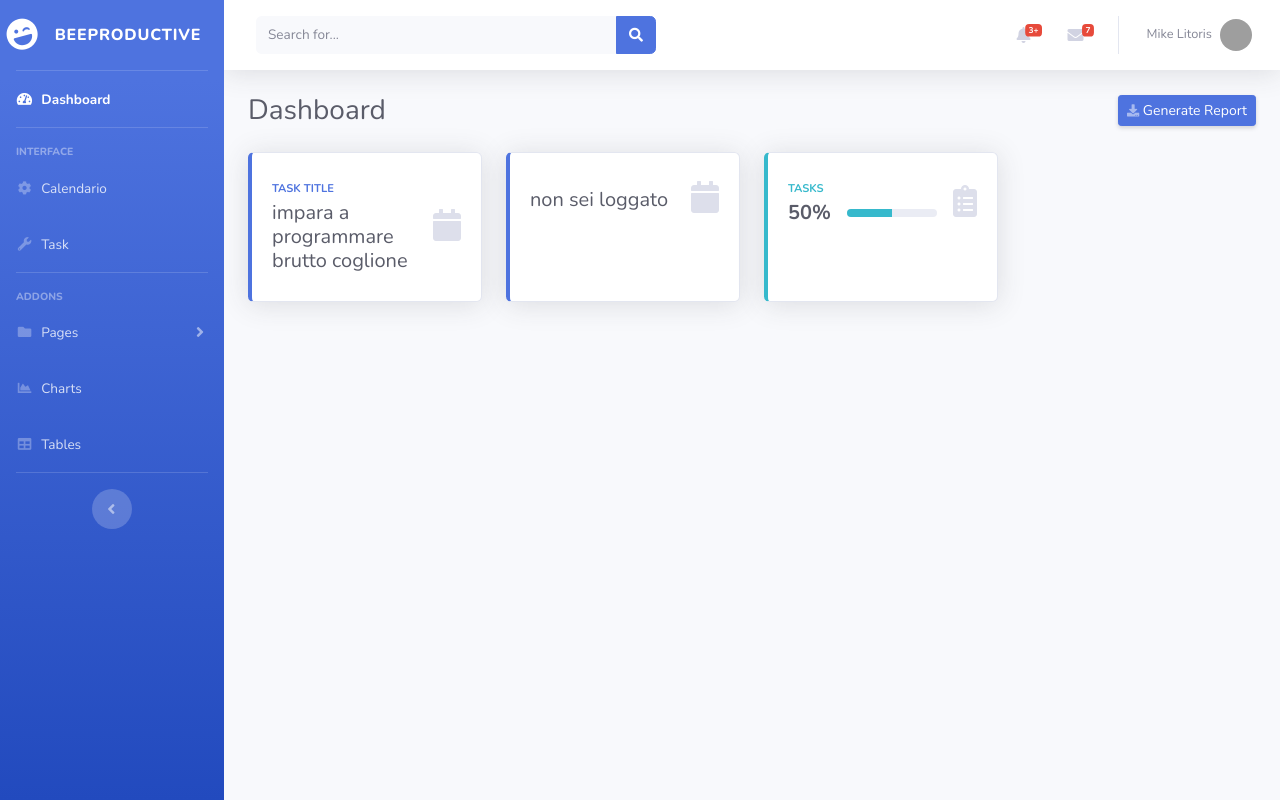
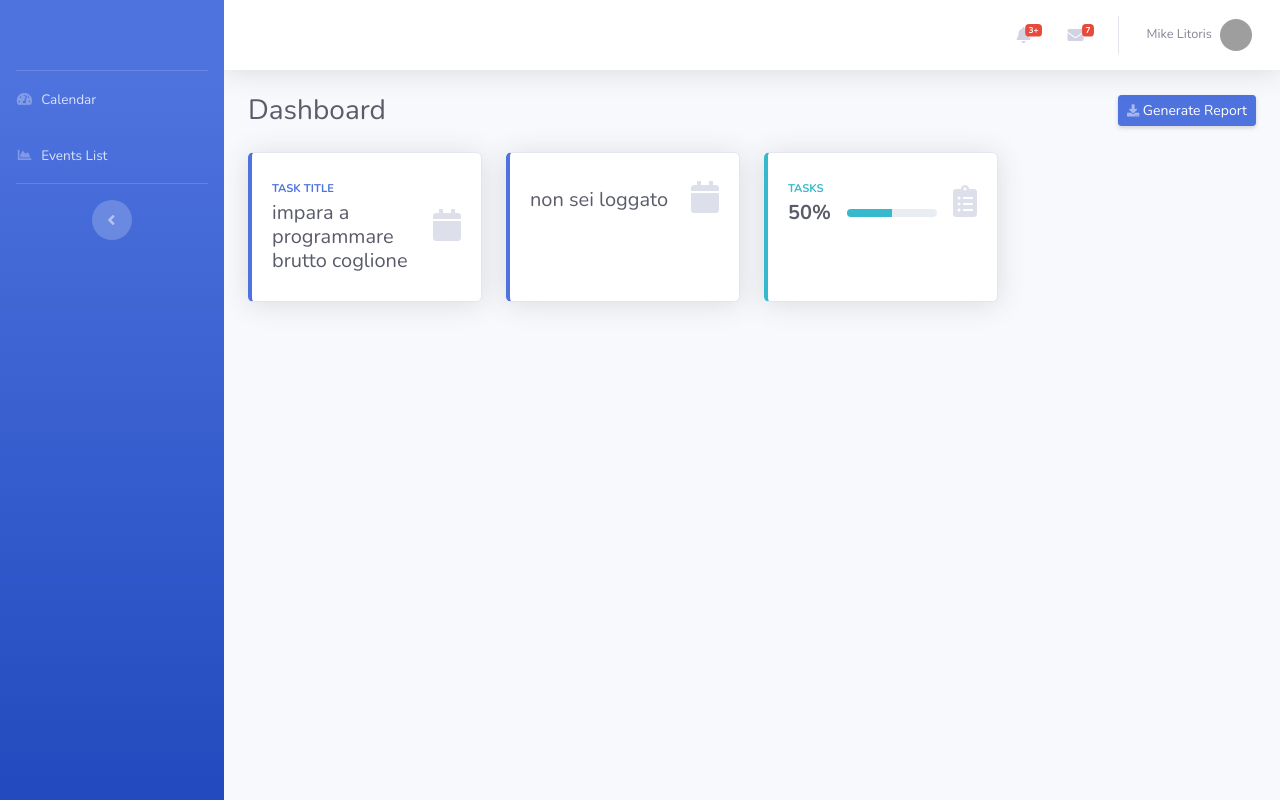
Before and after one commit to KoolKevin/BeeProductive, a Symfony app: template templates/index.html.twig in a window 1280 px wide. Run offline with Twig, Linux system fonts and the light colour scheme; the template is opened without the code that fills it, so the values that code supplies are empty; some libraries are stand-ins or nearby versions; grey boxes are pictures that could not be loaded.

Commit message:
calendario 1

```diff
--- a/src/Controller/userController.php
+++ b/src/Controller/userController.php
@@ -36,7 +36,7 @@ use Doctrine\ORM\EntityManagerInterface;
             //$userColorHex = $this->checkUserColor($this->session->get("login"));
 
             //pagine con user loggato
-          return $this->render('index.html.twig', array('login' => $this->session->get("login")/*,'color' => $userColorHex*/));
+          return $this->render('landingPage.html.twig', array('login' => $this->session->get("login")/*,'color' => $userColorHex*/));
 
           } else {
             //render not logged template
@@ -88,8 +88,6 @@ use Doctrine\ORM\EntityManagerInterface;
 
             $user = $repository->findOneBy(['username' => $userName]);
 
-            return $this->render('landingPage.html.twig', array('registrazione' => $user->getUsername()) );
-
             if($user && $user->getUsername() == $userName && $user->getPassword() == md5($password)){
               //render logged page and set session login
 
@@ -115,7 +113,7 @@ use Doctrine\ORM\EntityManagerInterface;
 
         //metodi privati
         private function checkLogin(){
-         if($this->session->get('login',false)){
+         if($this->session->get('login')){
            /*$repository = $this->getDoctrine()->getRepository(UserSession::class);
            $userSession = $repository->findOneBysess_id($this->session->getId());*/
 
--- a/templates/base.html.twig
+++ b/templates/base.html.twig
@@ -7,13 +7,19 @@
 
         <title>{% block title %}BeeProductive!{% endblock %}</title>
 
-        {% block stylesheets %}
         <!-- Custom fonts for this template-->
         <link href="{{ asset('vendor/fontawesome-free/css/all.min.css') }}" rel="stylesheet" type="text/css"/>
         <link href="https://fonts.googleapis.com/css?family=Nunito:200,200i,300,300i,400,400i,600,600i,700,700i,800,800i,900,900i" rel="stylesheet">
 
         <!-- Custom styles for this template-->
         <link href="{{ asset('css/sb-admin-2.min.css') }}" rel="stylesheet"/>
+
+        {% block stylesheets %}
+
+        {% endblock %}
+
+        {% block javascripts %}
+
         {% endblock %}
     </head>
 
@@ -22,7 +28,7 @@
 
         {% endblock %}
 
-        {% block javascripts %}
+
         <!-- Bootstrap core JavaScript-->
         <script src="{{ asset('vendor/jquery/jquery.min.js') }}"></script>
         <script src="{{ asset('vendor/bootstrap/js/bootstrap.bundle.min.js') }}"></script>
@@ -39,6 +45,5 @@
         <!-- Page level custom scripts -->
         <script src="{{ asset('js/demo/chart-area-demo.js') }}"></script>
         <script src="{{ asset('js/demo/chart-pie-demo.js') }}"></script>
-        {% endblock %}
     </body>
 </html>
--- a/templates/landingPage.html.twig
+++ b/templates/landingPage.html.twig
@@ -34,7 +34,13 @@
             <div class="collapse navbar-collapse" id="navbarResponsive">
 
                 <ul class="navbar-nav ml-auto my-2 my-lg-0">
+
+                    {% if login == false %}
                     <li class="nav-item"><a class="nav-link js-scroll-trigger" data-toggle="modal" data-target="#loginModal">Login</a></li>
+                    {% else %}
+                    <li class="nav-item"><a class="nav-link" href="profile/{{ login }}">{{ login }}</a></li>
+                    {% endif %}
+
                     <li class="nav-item"><a class="nav-link js-scroll-trigger" href="#contact">Contact</a></li>
 
 
--- a/templates/robaDaIncludere/navbar.html.twig
+++ b/templates/robaDaIncludere/navbar.html.twig
@@ -7,7 +7,7 @@
             <i class="fa fa-bars"></i>
           </button>
 
-          <!-- Topbar Search --> <!-- Da togliere probabilmente -->
+          <!-- Topbar Search --> <!-- Da togliere probabilmente
           <form class="d-none d-sm-inline-block form-inline mr-auto ml-md-3 my-2 my-md-0 mw-100 navbar-search">
             <div class="input-group">
               <input type="text" class="form-control bg-light border-0 small" placeholder="Search for..." aria-label="Search" aria-describedby="basic-addon2">
@@ -17,7 +17,7 @@
                 </button>
               </div>
             </div>
-          </form>
+          </form>-->
 
           <!-- Topbar Navbar -->
           <ul class="navbar-nav ml-auto">
--- a/templates/robaDaIncludere/sidebar.html.twig
+++ b/templates/robaDaIncludere/sidebar.html.twig
@@ -4,86 +4,33 @@
 
       <!-- Sidebar - Brand -->
       <a class="sidebar-brand d-flex align-items-center justify-content-center" href="index.html">
-        <div class="sidebar-brand-icon rotate-n-15">
+        <!--<div class="sidebar-brand-icon rotate-n-15">
           <i class="fas fa-laugh-wink"></i>
-        </div>
-        <div class="sidebar-brand-text mx-3">BeeProductive</div>
+        </div>-->
+        <div class="sidebar-brand-text mx-3">{{ login }}</div>
       </a>
 
       <!-- Divider -->
       <hr class="sidebar-divider my-0">
 
       <!-- Nav Item - Dashboard -->
-      <li class="nav-item active">
-        <a class="nav-link" href="index.html">
+      <li class="nav-item
+      {%if sidebar.calendar %}
+        active
+      {% endif %}">
+        <a class="nav-link" href="/profile/calendar/{{ login }}">
           <i class="fas fa-fw fa-tachometer-alt"></i>
-          <span>Dashboard</span></a>
-      </li>
-
-      <!-- Divider -->
-      <hr class="sidebar-divider">
-
-      <!-- Heading -->
-      <div class="sidebar-heading">
-        Interface
-      </div>
-
-      <!-- Nav Item - Pages Collapse Menu -->
-      <li class="nav-item">
-        <a class="nav-link" href="calendario">
-          <i class="fas fa-fw fa-cog"></i>
-          <span>Calendario</span>
-        </a>
-      </li>
-
-      <!-- Nav Item - Utilities Collapse Menu -->
-      <li class="nav-item">
-        <a class="nav-link collapsed" href="#">
-          <i class="fas fa-fw fa-wrench"></i>
-          <span>Task</span>
-        </a>
-      </li>
-
-      <!-- Divider -->
-      <hr class="sidebar-divider">
-
-      <!-- Heading -->
-      <div class="sidebar-heading">
-        Addons
-      </div>
-
-      <!-- Nav Item - Pages Collapse Menu -->
-      <li class="nav-item">
-        <a class="nav-link collapsed" href="#" data-toggle="collapse" data-target="#collapsePages" aria-expanded="true" aria-controls="collapsePages">
-          <i class="fas fa-fw fa-folder"></i>
-          <span>Pages</span>
-        </a>
-        <div id="collapsePages" class="collapse" aria-labelledby="headingPages" data-parent="#accordionSidebar">
-          <div class="bg-white py-2 collapse-inner rounded">
-            <h6 class="collapse-header">Login Screens:</h6>
-            <a class="collapse-item" href="login.html">Login</a>
-            <a class="collapse-item" href="register.html">Register</a>
-            <a class="collapse-item" href="forgot-password.html">Forgot Password</a>
-            <div class="collapse-divider"></div>
-            <h6 class="collapse-header">Other Pages:</h6>
-            <a class="collapse-item" href="404.html">404 Page</a>
-            <a class="collapse-item" href="blank.html">Blank Page</a>
-          </div>
-        </div>
+          <span>Calendar</span></a>
       </li>
 
       <!-- Nav Item - Charts -->
-      <li class="nav-item">
-        <a class="nav-link" href="charts.html">
+      <li class="nav-item
+      {%if sidebar.eventList %}
+        active
+      {% endif %}">
+        <a class="nav-link" href="/profile/eventList/{{ login }}">
           <i class="fas fa-fw fa-chart-area"></i>
-          <span>Charts</span></a>
-      </li>
-
-      <!-- Nav Item - Tables -->
-      <li class="nav-item">
-        <a class="nav-link" href="tables.html">
-          <i class="fas fa-fw fa-table"></i>
-          <span>Tables</span></a>
+          <span>Events List</span></a>
       </li>
 
       <!-- Divider -->
```
Also changed, not shown: config/routes.yaml (+10 -2 lines), src/Controller/mainController.php (+36 -0 lines), templates/calendario.html.twig (+58 -34 lines). Lines whose indentation alone changed are shown as unchanged.
